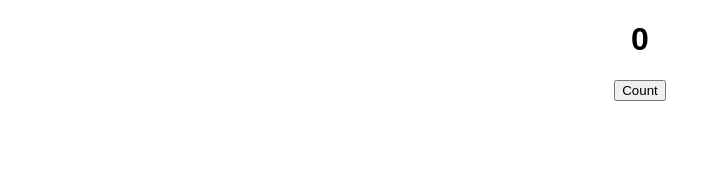
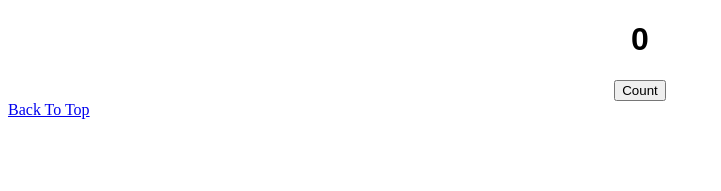
Before and after one commit to tokai-student-rocket-project/GroundStation, a React app: page / in a window 1280 px wide. Shown: the top 191 px of the page, without its empty margins (0-721 px from the left). Built offline with nearby package versions, Linux system fonts and the light colour scheme; the HTML template or start-up script is replaced by a standard one.

Commit message:
✨ ルーターを追加

```diff
--- a/package.json
+++ b/package.json
@@ -23,7 +23,8 @@
 	},
 	"dependencies": {
 		"react": "^18.2.0",
-		"react-dom": "^18.2.0"
+		"react-dom": "^18.2.0",
+		"react-router-dom": "^6.14.2"
 	},
 	"devDependencies": {
 		"@types/node": "^20.4.2",
--- a/src/web/App.tsx
+++ b/src/web/App.tsx
@@ -1,13 +1,14 @@
-import { useState } from "react";
-import "./App.css";
+import { BrowserRouter, Link, Route, Routes } from "react-router-dom";
+
+import { Dummy } from "./components/Dummy/Dummy";
 
 export const App = () => {
-  const [count, setCount] = useState(0);
-
   return (
-    <div className="container">
-      <h1>{count}</h1>
-      <button onClick={() => setCount((count) => count + 1)}>Count</button>
-    </div>
+    <BrowserRouter>
+      <Routes>
+        <Route path="/" element={<Dummy />} />
+      </Routes>
+      <Link to="/">Back To Top</Link>
+    </BrowserRouter>
   );
 };
--- /dev/null
+++ b/src/web/components/Dummy/Dummy.tsx
@@ -0,0 +1,13 @@
+import { useState } from "react";
+import "./App.css";
+
+export const Dummy = () => {
+  const [count, setCount] = useState(0);
+
+  return (
+    <div className="container">
+      <h1>{count}</h1>
+      <button onClick={() => setCount((count) => count + 1)}>Count</button>
+    </div>
+  );
+};
```
Also changed, not shown: src/web/components/Dummy/App.css (renamed from src/web/App.css), 1 other file (tests, documents, lock files or other folders).
